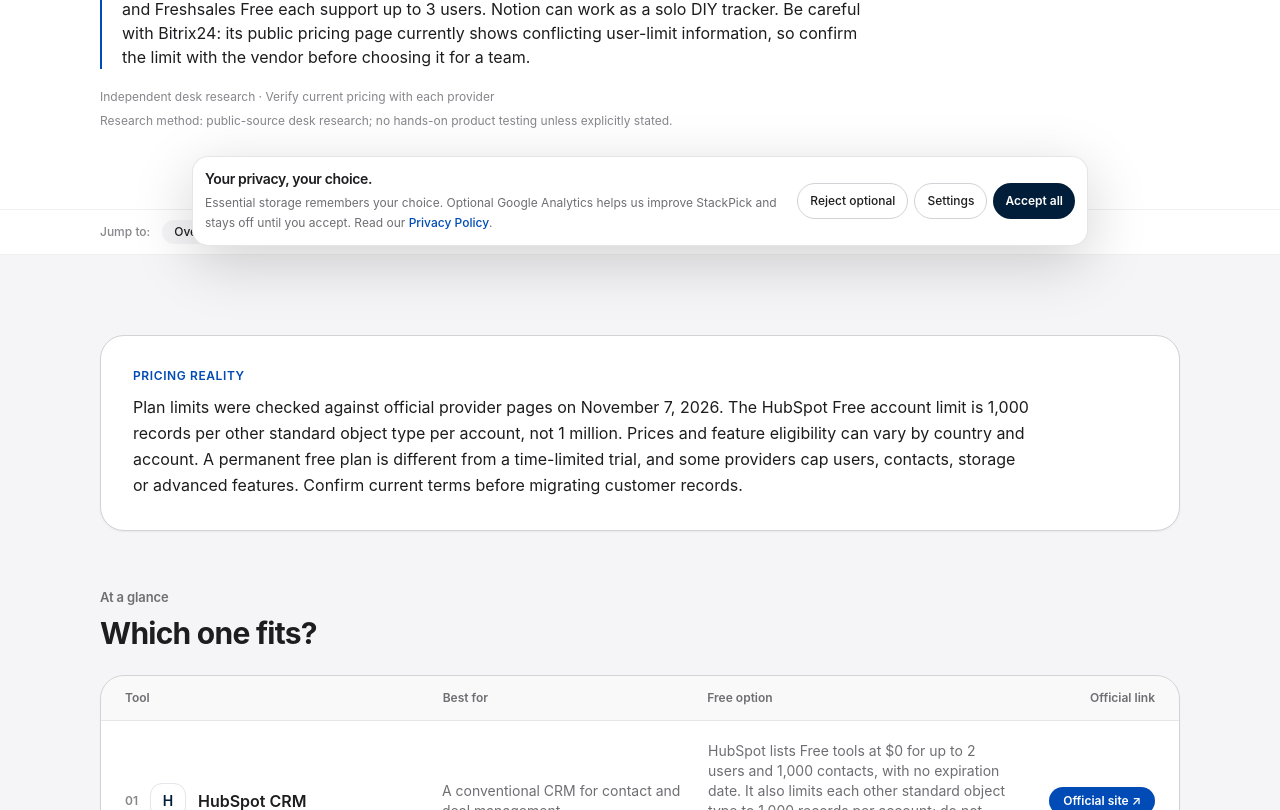
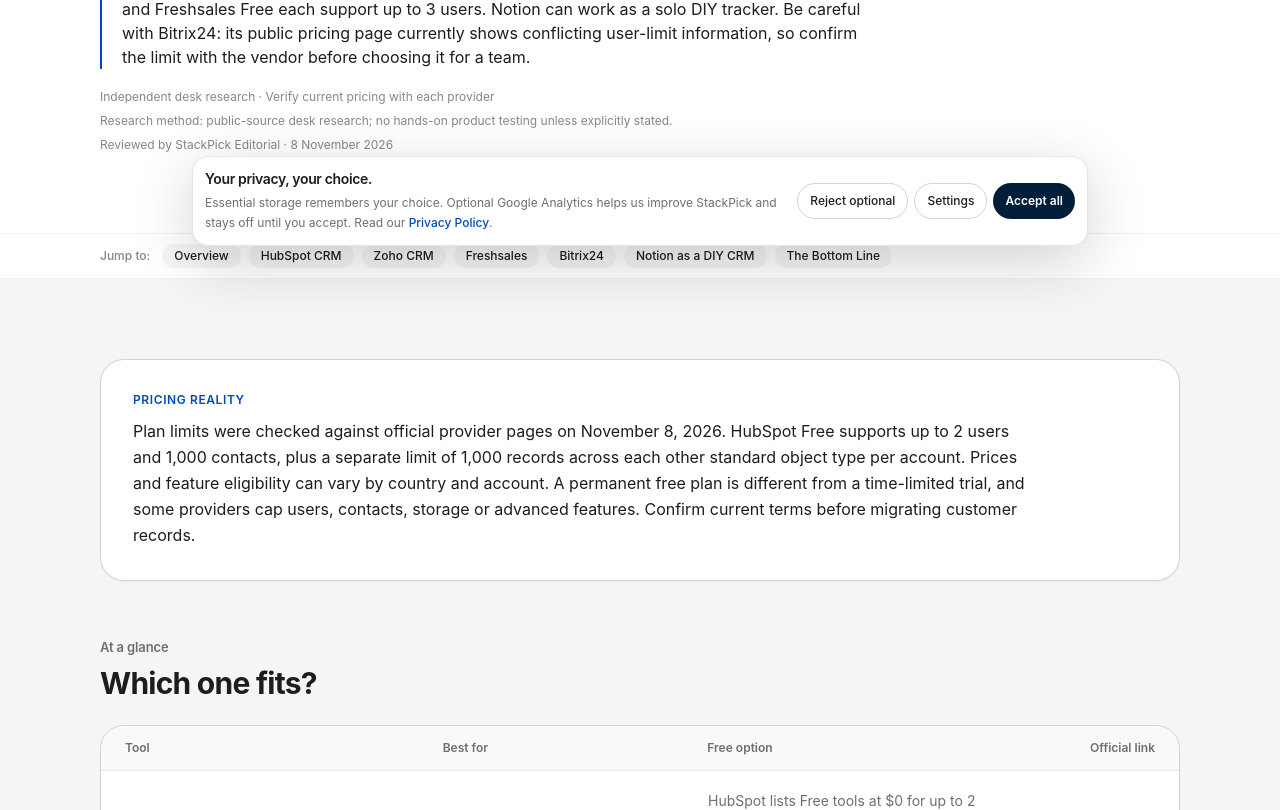
Before and after one commit to LinukaBandara/StackPick, a Next.js app: page /best/free-crm-software in a window 1280 px wide. Shown: the part 530-1340 px from the top of the page. Built offline with nearby package versions, Linux system fonts and the light colour scheme; no server answers.

Commit message:
Refresh free CRM limits and source review date

```diff
--- a/app/best/free-crm-software/page.tsx
+++ b/app/best/free-crm-software/page.tsx
@@ -12,9 +12,10 @@ export default function FreeCrmSoftwarePage() {
     <ComparisonArticle
       title="Best Free CRM Software"
       slug="free-crm-software"
+      reviewedOn="2026-11-08"
       quickAnswer="For a small team, HubSpot Free supports up to 2 users and 1,000 contacts, while Zoho CRM Free and Freshsales Free each support up to 3 users. Notion can work as a solo DIY tracker. Be careful with Bitrix24: its public pricing page currently shows conflicting user-limit information, so confirm the limit with the vendor before choosing it for a team."
       intro="A free CRM is only useful if it stays useful after the first week. We look beyond the word 'free' and focus on whether a freelancer or small team can actually capture contacts, manage deals, follow up and keep their data without immediately needing a card."
-      pricingNote="Plan limits were checked against official provider pages on November 7, 2026. The HubSpot Free account limit is 1,000 records per other standard object type per account, not 1 million. Prices and feature eligibility can vary by country and account. A permanent free plan is different from a time-limited trial, and some providers cap users, contacts, storage or advanced features. Confirm current terms before migrating customer records."
+      pricingNote="Plan limits were checked against official provider pages on November 8, 2026. HubSpot Free supports up to 2 users and 1,000 contacts, plus a separate limit of 1,000 records across each other standard object type per account. Prices and feature eligibility can vary by country and account. A permanent free plan is different from a time-limited trial, and some providers cap users, contacts, storage or advanced features. Confirm current terms before migrating customer records."
       tools={[
         { name: "HubSpot CRM", bestFor: "A conventional CRM for contact and deal management", freeOption: "HubSpot lists Free tools at $0 for up to 2 users and 1,000 contacts, with no expiration date. It also limits each other standard object type to 1,000 records per account; do not confuse this with the 1 million limit that applies to specific paid-product associations.", tradeoff: "The free tier is a strong starting point, but advanced automation and features from other HubSpot products may require an upgrade. Verify each must-have feature instead of assuming all HubSpot functionality is free.", url: "https://www.hubspot.com/pricing/crm" },
         { name: "Zoho CRM", bestFor: "Small teams that need a traditional CRM with follow-up reminders", freeOption: "Zoho CRM lists a Free Edition that is free forever for up to 3 users. Published limits include up to 10 custom email templates, up to 10 free data exports and 5,000 API credits per rolling 24-hour window; individual API operations may consume different amounts of credits.", tradeoff: "The free edition includes useful core sales tools, but certain email integrations, mass emailing and more advanced capabilities require paid editions. Check the official edition comparison before choosing it.", url: "https://www.zoho.com/en-us/crm/zohocrm-pricing.html" },
@@ -65,9 +66,9 @@ export default function FreeCrmSoftwarePage() {
         </section>
 
         <h3 className="mt-12 text-2xl font-semibold tracking-tight">How this shortlist was prepared</h3>
-        <p className="mt-4 max-w-3xl text-sm leading-6 text-[#6e6e73]">Research method: desk review of official provider pricing and help pages checked November 7, 2026. StackPick has not conducted a controlled hands-on comparison of these CRMs. User, contact, record and feature limits are not directly interchangeable; verify the exact account and country terms before importing customer data.</p>
+        <p className="mt-4 max-w-3xl text-sm leading-6 text-[#6e6e73]">Research method: desk review of official provider pricing and help pages checked November 8, 2026. StackPick has not conducted a controlled hands-on comparison of these CRMs. User, contact, record and feature limits are not directly interchangeable; verify the exact account and country terms before importing customer data.</p>
         <h3 className="mt-12 text-2xl font-semibold tracking-tight">Official plan pages checked</h3>
-        <p className="mt-4 max-w-3xl text-base leading-7 text-[#6e6e73]">The plan details below reflect published provider information checked on November 7, 2026. Feature availability can vary by product, region and plan, so confirm the current terms before depending on a limit.</p>
+        <p className="mt-4 max-w-3xl text-base leading-7 text-[#6e6e73]">The plan details below reflect published provider information checked on November 8, 2026. Feature availability can vary by product, region and plan, so confirm the current terms before depending on a limit.</p>
         <ul className="mt-5 max-w-3xl list-disc space-y-3 pl-6 text-sm leading-6 text-[#6e6e73]">
           <li><a className="underline underline-offset-4" href="https://www.hubspot.com/pricing/crm" target="_blank" rel="noreferrer">HubSpot official pricing</a> — free users, contacts and record limits.</li>
           <li><a className="underline underline-offset-4" href="https://www.zoho.com/en-us/crm/zohocrm-pricing.html" target="_blank" rel="noreferrer">Zoho CRM official pricing</a> — Free Edition limits.</li>
```
